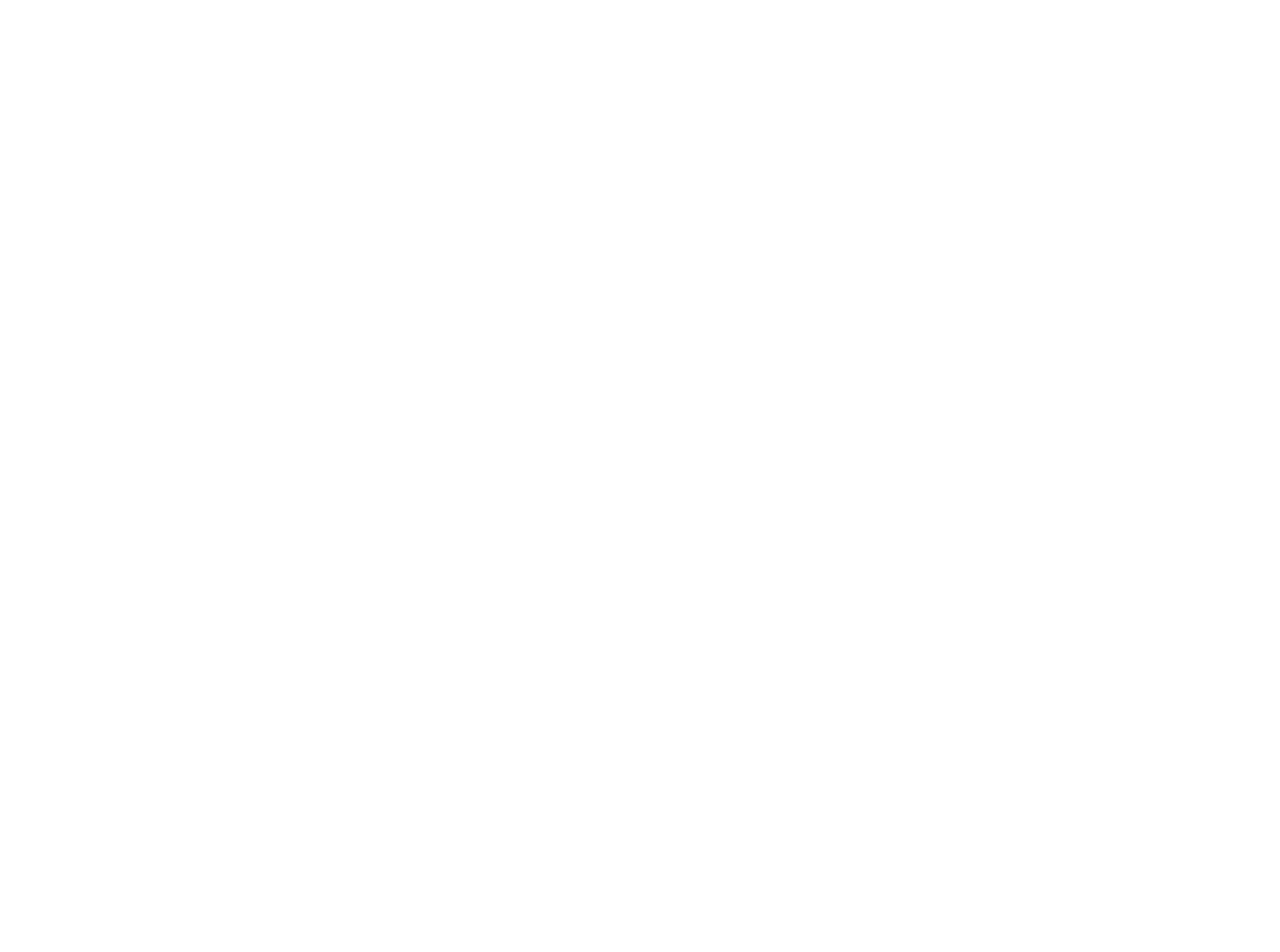
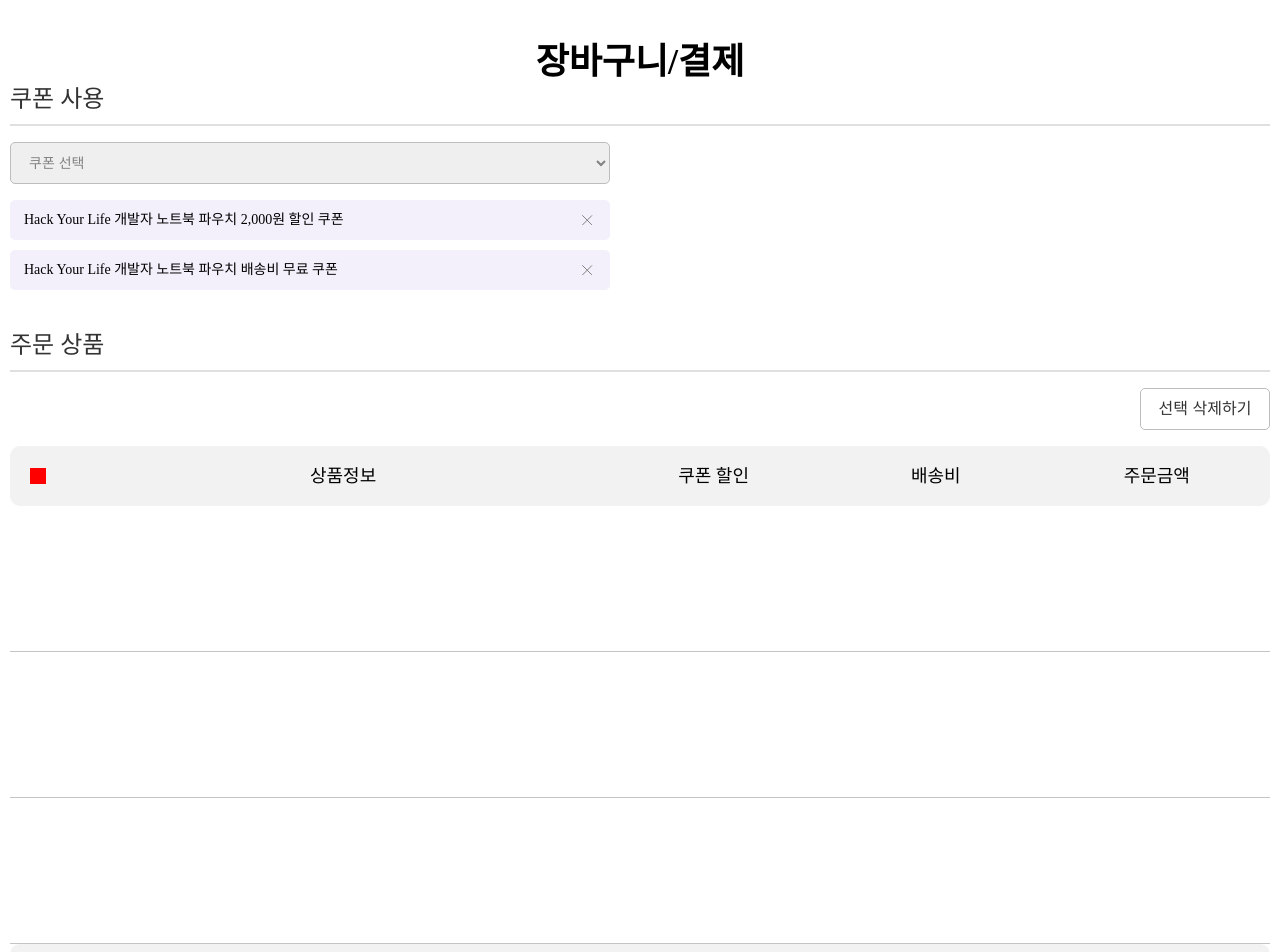
Before and after one commit to tnghgks/shoppingmall, a React (Create React App) app: page /shoppingmall/cartpage in a window 1280 px wide. Before the commit this address had no page. Shown: the part 120-1072 px from the top of the page. Before the commit the page ends 800 px from the top, so only its background shows below. Built offline with nearby package versions, Linux system fonts and the light colour scheme; the HTML template or start-up script is replaced by a standard one; a web font is replaced by a local one.

Commit message:
✨페이지 추가  (장바구니 페이지 생성)

```diff
--- a/src/App.jsx
+++ b/src/App.jsx
@@ -14,10 +14,10 @@
 
 function App() {
   return (
-    <div>
+    <>
       <GlobalStyle />
       <Router />
-    </div>
+    </>
   );
 }
 export default App;
--- /dev/null
+++ b/src/components/Cart/Cart.jsx
@@ -0,0 +1,5 @@
+const Cart = () => {
+  return <div>Cart</div>;
+};
+
+export default Cart;
--- /dev/null
+++ b/src/components/CouponSelect/CouponSelect.jsx
@@ -0,0 +1,71 @@
+import { useState } from "react";
+import styled from "styled-components";
+import deleteIcon from "../../assets/icon-delete.svg";
+
+const Container = styled.ul`
+  width: 600px;
+  margin-bottom: 40px;
+`;
+
+const Select = styled.select`
+  width: 100%;
+  border: 1px solid #bdbdbd;
+  border-radius: 5px;
+  margin: 16px 0px;
+  color: #828282;
+  font-size: 14px;
+  line-height: 18px;
+  padding: 11px 14px;
+`;
+const CouponList = styled.ul`
+  width: 100%;
+`;
+
+const CouponItem = styled.li`
+  width: 100%;
+  margin-top: 10px;
+  background: #f3f0fb;
+  border-radius: 5px;
+  padding: 11px 14px;
+  font-size: 14px;
+  line-height: 18px;
+  display: flex;
+  justify-content: space-between;
+  &:first-child {
+    margin-top: 0px;
+  }
+`;
+
+const DeleteBtn = styled.img`
+  cursor: pointer;
+`;
+
+const CouponSelect = () => {
+  const [value, setValue] = useState(1);
+  const onChangeHandler = (event) => {
+    setValue(event.target.value);
+  };
+  return (
+    <Container>
+      <Select value={value} onChange={onChangeHandler}>
+        <option value="1" disabled>
+          쿠폰 선택
+        </option>
+        <option value="2">하나</option>
+        <option value="3">둘</option>
+      </Select>
+      <CouponList>
+        <CouponItem>
+          <span>Hack Your Life 개발자 노트북 파우치 2,000원 할인 쿠폰</span>
+          <DeleteBtn src={deleteIcon} />
+        </CouponItem>
+        <CouponItem>
+          <span>Hack Your Life 개발자 노트북 파우치 배송비 무료 쿠폰</span>
+          <DeleteBtn src={deleteIcon} />
+        </CouponItem>
+      </CouponList>
+    </Container>
+  );
+};
+
+export default CouponSelect;
--- /dev/null
+++ b/src/components/ShoppingCart/ShoppingCart.jsx
@@ -0,0 +1,87 @@
+import styled from "styled-components";
+
+const Container = styled.section`
+  width: 100%;
+  display: flex;
+  flex-direction: column;
+  align-items: center;
+  margin-top: 16px;
+`;
+const Header = styled.header`
+  width: 100%;
+  height: 60px;
+  background: #f2f2f2;
+  border-radius: 10px;
+  display: flex;
+  align-items: center;
+`;
+const CheckBox = styled.div`
+  width: 16px;
+  height: 16px;
+  background-color: red;
+  margin-left: 20px;
+`;
+const ColumnName = styled.span`
+  font-size: 18px;
+  line-height: 23px;
+  margin-left: ${(props) => props.leftMargin};
+`;
+const H3 = styled.h3`
+  position: absolute;
+  clip: rect(0 0 0 0);
+  width: 1px;
+  height: 1px;
+  margin: -1px;
+  overflow: hidden;
+`;
+
+const PurchaseList = styled.ul`
+  width: 100%;
+`;
+const PurchaseItem = styled.li`
+  margin-top: 16px;
+  width: 100%;
+  height: 130px;
+  border-bottom: 1px solid #c4c4c4;
+`;
+const TotalPrice = styled.ul`
+  width: 100%;
+  height: 150px;
+  background: #f2f2f2;
+  border-radius: 10px;
+`;
+const PurchaseBtn = styled.button`
+  width: 308px;
+  font-weight: 700;
+  font-size: 18px;
+  line-height: 22px;
+  background: #6327fe;
+  border-radius: 5px;
+  padding: 19px 0px;
+  color: #ffffff;
+  border: none;
+`;
+
+const ShoppingCart = () => {
+  return (
+    <Container>
+      <H3>상품 정보</H3>
+      <Header>
+        <CheckBox></CheckBox>
+        <ColumnName leftMargin="264px">상품정보</ColumnName>
+        <ColumnName leftMargin="302px">쿠폰 할인</ColumnName>
+        <ColumnName leftMargin="162px">배송비</ColumnName>
+        <ColumnName leftMargin="163px">주문금액</ColumnName>
+      </Header>
+      <PurchaseList>
+        <PurchaseItem></PurchaseItem>
+        <PurchaseItem></PurchaseItem>
+        <PurchaseItem></PurchaseItem>
+      </PurchaseList>
+      <TotalPrice></TotalPrice>
+      <PurchaseBtn>선택 상품 주문하기</PurchaseBtn>
+    </Container>
+  );
+};
+
+export default ShoppingCart;
--- /dev/null
+++ b/src/pages/CartPage/CartPage.jsx
@@ -0,0 +1,66 @@
+import styled from "styled-components";
+import CouponSelect from "../../components/CouponSelect/CouponSelect";
+import ShoppingCart from "../../components/ShoppingCart/ShoppingCart";
+
+const Container = styled.main`
+  width: 1260px;
+  margin: 160px auto;
+  display: flex;
+  flex-direction: column;
+`;
+const Title = styled.h1`
+  font-weight: 700;
+  font-size: 36px;
+  line-height: 44px;
+  text-align: center;
+`;
+const SubTitle = styled.h2`
+  font-size: 24px;
+  line-height: 30px;
+  margin-bottom: 10px;
+  color: #333333;
+`;
+const Section = styled.section``;
+
+const Hr = styled.div`
+  width: 100%;
+  height: 2px;
+  background: #e0e0e0;
+`;
+
+const DeleteBtn = styled.button`
+  display: block;
+  width: 130px;
+  font-weight: 500;
+  font-size: 16px;
+  line-height: 20px;
+  background-color: white;
+  color: #333333;
+  text-align: center;
+  border: 1px solid #bdbdbd;
+  border-radius: 5px;
+  padding: 10px 0px;
+  margin-top: 16px;
+  margin-left: auto;
+  cursor: pointer;
+`;
+const CartPage = () => {
+  return (
+    <Container>
+      <Title>장바구니/결제</Title>
+      <Section>
+        <SubTitle>쿠폰 사용</SubTitle>
+        <Hr />
+        <CouponSelect />
+      </Section>
+      <Section>
+        <SubTitle>주문 상품</SubTitle>
+        <Hr />
+        <DeleteBtn>선택 삭제하기</DeleteBtn>
+        <ShoppingCart></ShoppingCart>
+      </Section>
+    </Container>
+  );
+};
+
+export default CartPage;
--- a/src/pages/HomePage/Home.jsx
+++ b/src/pages/HomePage/Home.jsx
@@ -1,5 +1,6 @@
 import Card from "../../components/Card/Card";
 import { useEffect, useState } from "react";
+import { Link } from "react-router-dom";
 import axios from "axios";
 import styled from "styled-components";
 import shoppingCartIcon from "../../assets/icon-shopping-cart-white.svg";
@@ -40,14 +41,14 @@
 
   const getProductData = () => {
     axios
-      .get("http://35.76.53.28:8080/mall")
+      .get("https://test.api.weniv.co.kr/mall")
       .then((res) => setProductData(res.data))
       .catch((error) => console.log(error));
   };
 
   const getCouponData = () => {
     axios
-      .get("http://35.76.53.28:8080/coupon")
+      .get("https://test.api.weniv.co.kr/coupon")
       .then((res) => setCouponData(res.data))
       .catch((error) => console.log(error));
   };
@@ -62,7 +63,6 @@
       <Section>
         {productData.map((product) => {
           const coupon = couponData.filter((coupon) => coupon.productid === product.id);
-
           if (!!coupon.length) {
             return <Card productData={product} key={product.id} couponData={coupon} />;
           } else {
@@ -71,7 +71,9 @@
         })}
       </Section>
       <ShoppingCart>
-        <img src={shoppingCartIcon} alt="쇼핑카트아이콘" />
+        <Link to="cartpage">
+          <img src={shoppingCartIcon} alt="쇼핑카트아이콘" />
+        </Link>
       </ShoppingCart>
     </Container>
   );
--- a/src/pages/Router.jsx
+++ b/src/pages/Router.jsx
@@ -1,5 +1,6 @@
 import { BrowserRouter, Route, Routes } from "react-router-dom";
 import Home from "./HomePage/Home";
+import CartPage from "./CartPage/CartPage";
 import NotFound from "./NotFound/NotFound";
 
 const Router = () => {
@@ -8,6 +9,7 @@
       <BrowserRouter basename="/shoppingmall">
         <Routes>
           <Route path="/" element={<Home />} />
+          <Route path="/cartpage" element={<CartPage />} />
           <Route path="*" element={<NotFound />} />
         </Routes>
       </BrowserRouter>
```
Also changed, not shown: src/assets/icon-delete.svg (added).
